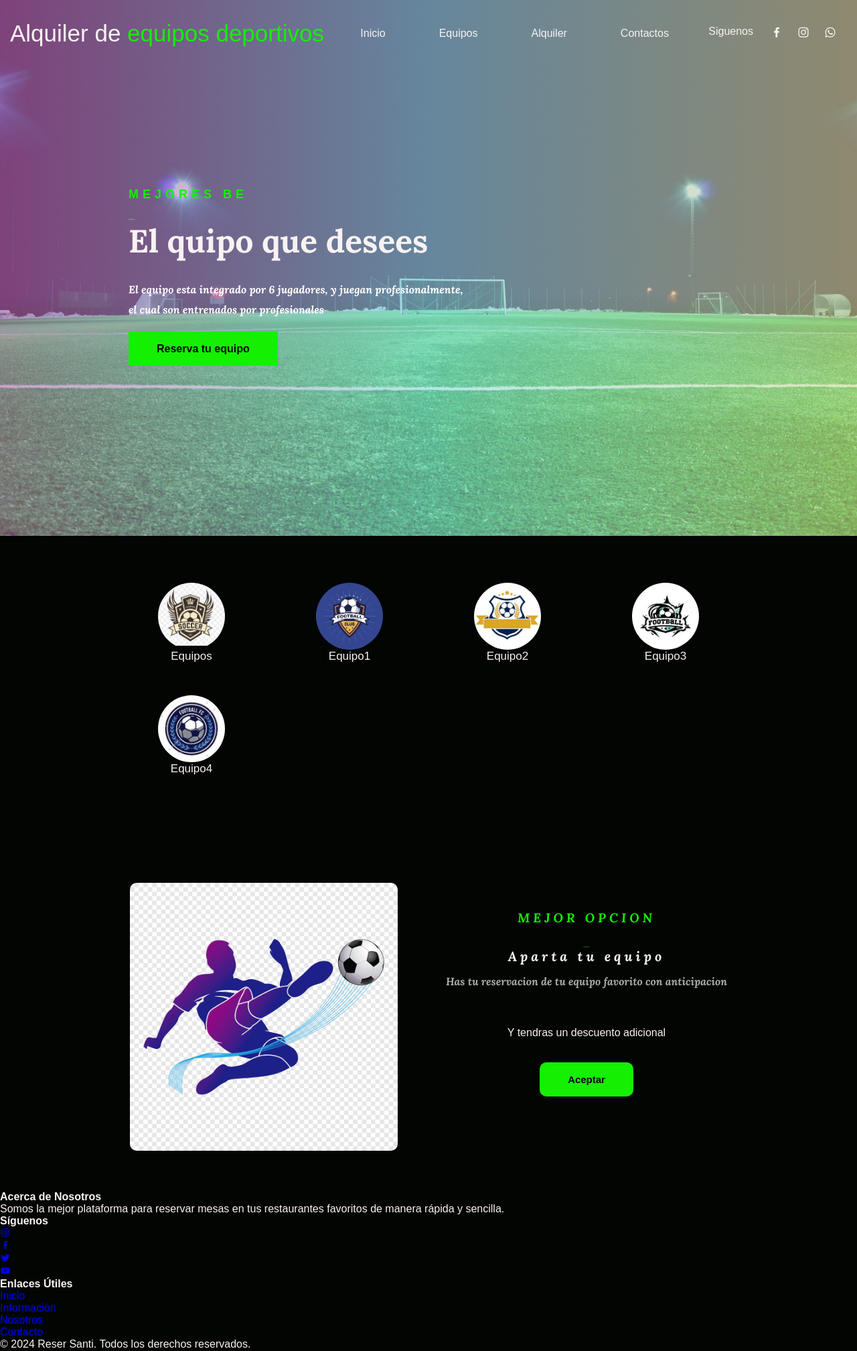
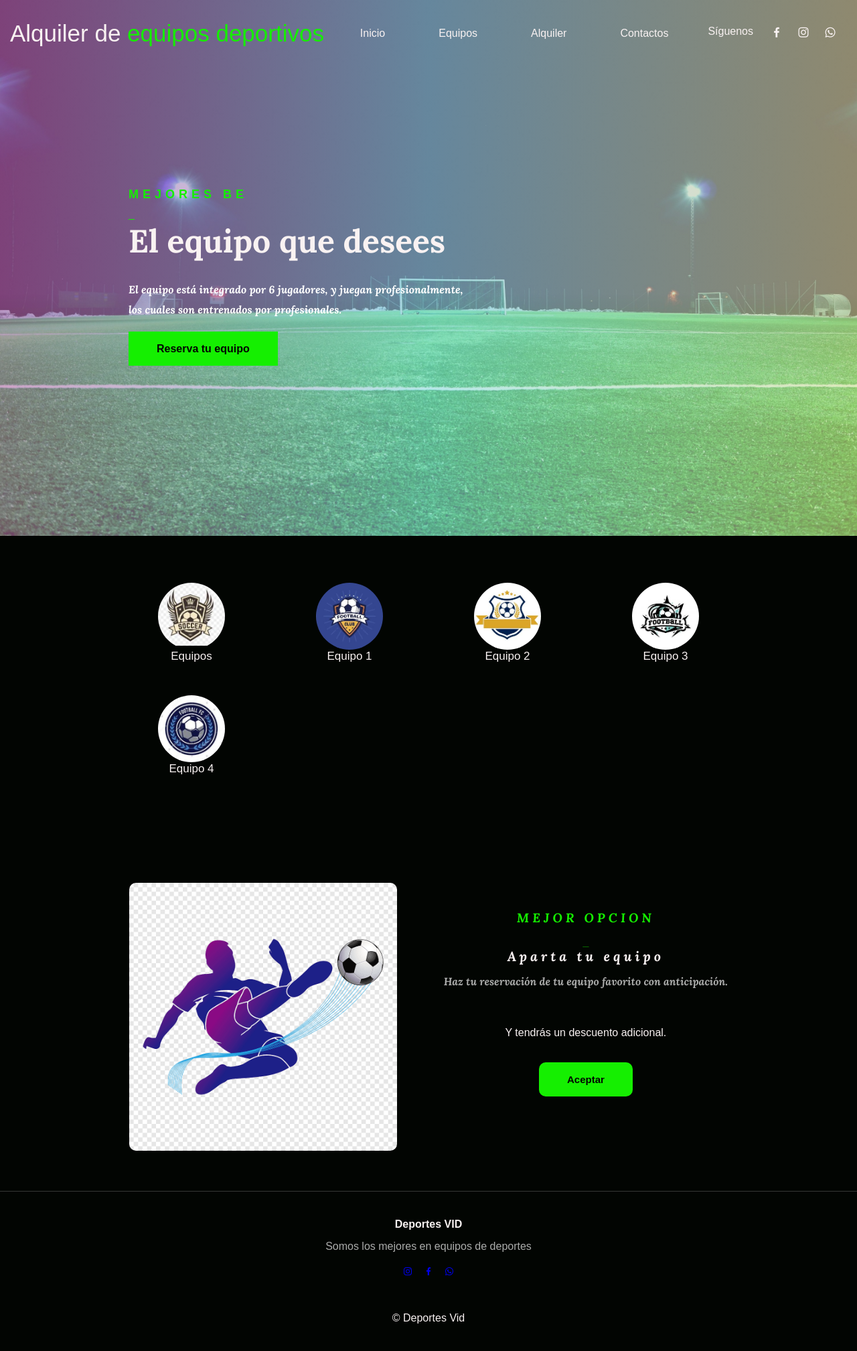
Before and after one commit to MeylyDarlin04/crud_clientesMDVP, a Django app: page / in a window 1280 px wide. Shown: the whole page at 67% size. Run offline with Django 5.2, Linux system fonts and the light colour scheme; some libraries are stand-ins or nearby versions.

Commit message:
staticfiles

```diff
--- a/clientes/static/clientes/css/style.css
+++ b/clientes/static/clientes/css/style.css
@@ -1,4 +1,4 @@
-*{
+* {
     margin: 0;
     padding: 0;
     border: none;
@@ -8,22 +8,21 @@
     scroll-behavior: smooth;
     font-family: sans-serif;
 }
-:root{
+
+:root {
     --text-color: #f9f2f2;
     --bg-color: #020502;
     --main-color: #15ef01;
     --p-font: 1rem;
     --h2-font: 6rem;
     --h1-font: 3rem;
+}
 
-
-}
 @font-face {
     font-family: 'Lora';
     src: url('../fonts/lorabold.ttf');
     font-style: normal;
     font-weight: bold;
-
 }
 
 @font-face {
@@ -31,9 +30,9 @@
     src: url('../fonts/lorabolditalic.ttf');
     font-style: normal;
     font-weight: 300;
+}
 
-}
-body{
+body {
     color: var(--text-color);
     background: var(--bg-color);
 }
@@ -49,41 +48,47 @@
     display: flex;
     align-items: center;
     justify-content: space-between;
-    /*backdrop-filter: blur(35px);*/
+    /* backdrop-filter: blur(35px); */
     transition: .50s ease all;
+}
 
-}
-header.sticky{
+header.sticky {
     padding: 8px 15%;
     background: transparent;
     backdrop-filter: blur(35px);
 }
-.logo{
+
+.logo {
     font-size: 35px;
     color: var(--text-color);
+}
 
-}
-span{
+span {
     color: var(--main-color);
 }
-.navbar{
+
+.navbar {
     display: flex;
 }
-.navbar a{
+
+.navbar a {
     color: var(--text-color);
     padding: 20px;
     margin: 15px 20px;
     font-size: var(--p-font);
 }
-.navbar a:hover{
+
+.navbar a:hover {
     color: var(--main-color);
     border-bottom: 2px solid var(--main-color);
 }
+
 .h-derecha {
     display: flex;
     align-self: center;
 }
-.h-derecha a{
+
+.h-derecha a {
     vertical-align: middle;
     font-size: 20px;
     color: var(--text-color);
@@ -91,38 +96,38 @@
     margin-right: 15px;
     transition: 0.50s ease all;
 }
-.h-derecha a:hover{
-    color-scheme: var(--main-color);
+
+.h-derecha a:hover {
+    color: var(--main-color);
     transform: translateY(-4px);
+}
 
-}
-.h-derecha a:first-child{
+.h-derecha a:first-child {
     font-size: var(--p-font);
     margin-right: 20px;
+}
 
-}
-#menu-icon{
+#menu-icon {
     color: var(--main-color);
     font-size: 30px;
     cursor: pointer;
     display: none;
     z-index: 1001;
 }
-section{
+
+section {
     padding: 70px 15% 60px;
-    /*
-padding: 70px; Aplica a los 4 lados
-padding: 70px 15px; 70 aplica arriba y abajo y 15 aplica izq
-    */
+    /* padding: 70px; Aplica a los 4 lados
+    padding: 70px 15px; 70 aplica arriba y abajo y 15 aplica izq */
 }
-.home{
+
+.home {
     height: 100vh;
     width: 100%;
     background: linear-gradient(to left,
         rgba(3, 154, 18, 0.6),
         rgba(232, 228, 228, 0.6),
         rgba(232, 7, 7, 0.6)
-
     );
     background: url(../img/deporte.jpg);
     background: linear-gradient(to left,
@@ -132,18 +137,20 @@
     ), url(../img/deporte.jpg);
     background-size: cover;
     background-position: bottom center;
-    display: flex;/*al no indicar 'direction, es horizontal*/
-    justify-content: flex-start;/*alinea el eje principal*/
-    align-items: center; /*alinea el eje transversal*/
+    display: flex;
+    justify-content: flex-start;
+    align-items: center;
 }
-.home-text h1{
+
+.home-text h1 {
     font-family: 'Lora';
     font-weight: bold;
     font-size: var(--h1-font);
     line-height: 1.3;
     margin-bottom: 25px;
 }
-.home-text p{
+
+.home-text p {
     font-family: 'Lora';
     font-weight: 300;
     line-height: 30px;
@@ -151,7 +158,8 @@
     font-size: var(--p-font);
     color: #ffffff;
 }
-.home-text h5{
+
+.home-text h5 {
     font-size: 18px;
     font-weight: 600;
     margin-bottom: 10px;
@@ -159,10 +167,8 @@
     text-transform: uppercase;
     letter-spacing: 6px;
 }
-.btn{
-    /*
-    block inline inline-block
-    */
+
+.btn {
     display: inline;
     padding: 15px 40px;
     background: var(--main-color);
@@ -171,57 +177,58 @@
     border: 2px solid transparent;
     transition: .50s ease all;
 }
-.btn:hover{
+
+.btn:hover {
     background: transparent;
     color: var(--text-color);
     border: 2px solid var(--text-color);
     transform: translateX(10px);
 }
-.col-content{
+
+.col-content {
     display: grid;
-    grid-template-columns: repeat(auto-fit, minmax(150px,auto));
-    /*grid-template-columns: auto auto auto;*/
-    /*grid-template-columns: repeat(3,auto);*/
-    /*grid-template-columns: 3fr 1fr;*/
+    grid-template-columns: repeat(auto-fit, minmax(150px, auto));
     gap: 3rem;
     align-items: center;
     text-align: center;
+}
 
-}
-.row-img{
+.row-img {
     overflow: hidden;
     width: 100px;
     height: 100px;
     margin: 0 auto;
     border-radius: 50%;
     cursor: pointer;
+}
 
-}
-.row-img img{
+.row-img img {
     width: 100%;
     transition: 0.7s ease transform;
 }
-.row-img img:hover{
+
+.row-img img:hover {
     transform: scale(1.2);
 }
-.col-content h4{
+
+.col-content h4 {
     font-size: 17px;
     font-weight: 500;
     cursor: pointer;
 }
-.col-content h4:hover{
+
+.col-content h4:hover {
     color: var(--main-color);
 }
 
-
-.col_conte2{
+.col_conte2 {
     display: grid;
     grid-template-columns: repeat(auto-fit, minmax(150px, auto));
     gap: 3rem;
     margin-top: 30px;
 }
 
-.row-img1{
+.row-img1 {
     overflow: hidden;
     width: 400px;
     height: 400px;
@@ -234,11 +241,12 @@
     width: 100%;
 }
 
-.home-text1{
-    text-align:center;
+.home-text1 {
+    text-align: center;
     margin-left: 20px;
     margin-top: 40px;
 }
+
 .home-text1 h5 {
     font-family: 'Lora';
     font-size: 19px;
@@ -283,11 +291,12 @@
     border: 2px solid var(--text-color);
 }
 
-@media (max-width:1050px){
-    #menu-icon{
+@media (max-width: 1050px) {
+    #menu-icon {
         display: block;
     }
-    .navbar{
+
+    .navbar {
         position: absolute;
         display: flex;
         flex-direction: column;
@@ -300,32 +309,70 @@
         left: -100%;
         padding: 40px 60px;
         transition: .50s ease all;
+    }
 
-    }
-    .navbar a{
+    .navbar a {
         display: block;
         font-size: 2.2rem;
         margin: 0px 0px 40px 0px;
     }
-    .navbar.open{
+
+    .navbar.open {
         left: 0;
     }
-    :root{
-        --p-font:15px;
-        --h2-font:1rem;
-        --h1-font:3rem;
+
+    :root {
+        --p-font: 15px;
+        --h2-font: 1rem;
+        --h1-font: 3rem;
     }
-    section{
+
+    section {
         padding: 45px 5%;
     }
 
-    header.sticky{
+    header.sticky {
         padding: 7px 5%;
     }
-    .col_conte2{
+
+    .col_conte2 {
         grid-template-columns: 1fr;
-        gap:3rem;
+        gap: 3rem;
+    }
+}
+
+footer {
+    background-color: var(--bg-color);
+    color: var(--text-color);
+    padding: 40px 15%;
+    display: flex;
+    flex-direction: column;
+    align-items: center;
+    border-top: 1px solid #ffffff33;
+}
+
+.footer-content {
+    text-align: center;
+    margin-bottom: 30px;
 }
 
 
+.footer-content h3 {
+    font-family: 'osw', sans-serif;
+    font-size: var(--h3-font);
+    margin-bottom: 15px;
+
 }
+
+.footer-content p {
+    font-size: var(--p-font);
+    margin-bottom: 20px;
+    color: #ffffffab;
+}
+
+.socials {
+    display: flex;
+    justify-content: center;
+    gap: 15px;
+    margin-bottom: 20px;
+}
--- a/clientes/static/clientes/js/script.js
+++ b/clientes/static/clientes/js/script.js
@@ -42,11 +42,11 @@
 //Cambiar la imagen de fondo cada n segundo
 
 const imagenes =[
-    'img/1deporte.jpg',
-    'img/deporte.jpg',
-    'img/deportes.jpg',
-    'img/futbol5.jpg',
-    'img/futbol2.jpg'
+    'clientes/img/1deporte.jpg',
+    'clientes/static/clientes/img/deporte.jpg',
+    'static/clientes/img/deportes.jpg',
+    '/static/clientes/img/futbol5.jpg',
+    '/clientes/static/clientes/img/futbol2.jpg'
 ];
 const homeSection = document.querySelector('.home');
 const intervalo = 5000; //5000 ms =n5 s
--- a/clientes/templates/index.html
+++ b/clientes/templates/index.html
@@ -3,11 +3,11 @@
 <head>
     <meta charset="utf-8">
     <meta name="viewport" content="width=device-width, initial-scale=1">
-    <title>Alquiler de equipos deportivos </title>
-    <!--Enlace a hoja de estilos CSS-->
+    <title>Alquiler de equipos deportivos</title>
+    <!-- Enlace a hoja de estilos CSS -->
     {% load static %}
-    <link rel="stylesheet" type="text/css" href="{% static 'css/style.css' %}">
-    <link rel="stylesheet" type="text/css" href="{% static 'css/boxicons.min.css' %}">
+    <link rel="stylesheet" type="text/css" href="{% static 'clientes/css/style.css' %}">
+    <link rel="stylesheet" type="text/css" href="{% static 'clientes/css/boxicons.min.css' %}">
     <link href="https://unpkg.com/aos@2.3.1/dist/aos.css" rel="stylesheet">
 </head>
 <body>
@@ -21,120 +21,100 @@
             <li><a href="#">Contactos</a></li>
         </ul>
         <div class="h-derecha">
-            <a href="#">Siguenos</a>
+            <a href="#">Síguenos</a>
             <a href="#"><i class='bx bxl-facebook'></i></a>
             <a href="#"><i class='bx bxl-instagram'></i></a>
-            <a href="#"><i class='bx bxl-whatsapp' ></i></a>
+            <a href="#"><i class='bx bxl-whatsapp'></i></a>
             <div class="bx bx-menu" id="menu-icon"></div>
         </div>
     </header>
+
     <section class="home" id="home">
         <div class="home-text">
             <h5 id="typed">Elije</h5>
-            <h1> El quipo que desees</h1>
-            <p>El equipo esta integrado por 6 jugadores, y juegan profesionalmente, <br> el cual son entrenados por profesionales
-            </p>
-            <a href="#" id = "btn-reserva" class="btn">Reserva tu equipo</a>
+            <h1>El equipo que desees</h1>
+            <p>El equipo está integrado por 6 jugadores, y juegan profesionalmente,<br> los cuales son entrenados por profesionales.</p>
+            <a href="#" id="btn-reserva" class="btn">Reserva tu equipo</a>
         </div>
     </section>
+
     <section class="columnas" id="equi">
         <div data-aos="zoom-in-up" class="col-content">
             <div class="row">
                 <div class="row-img">
-                    <img src="img/futbol.jpg">
-
+                    <img src="static/clientes/img/futbol.jpg">
                 </div>
                 <h4>Equipos</h4>
-
             </div>
             <div class="row">
                 <div class="row-img">
-                    <img src="img/futbol2.jpg">
-
+                    <img src="static/clientes/img/futbol2.jpg">
                 </div>
-                <h4>Equipo1</h4>
+                <h4>Equipo 1</h4>
             </div>
             <div class="row">
                 <div class="row-img">
-                    <img src="img/futbol3.jpg">
-
+                    <img src="static/clientes/img/futbol3.jpg">
                 </div>
-                <h4>Equipo2</h4>
+                <h4>Equipo 2</h4>
             </div>
             <div class="row">
                 <div class="row-img">
-                    <img src="img/futbol4.jpg">
-
+                    <img src="static/clientes/img/futbol4.jpg">
                 </div>
-                <h4>Equipo3</h4>
+                <h4>Equipo 3</h4>
             </div>
             <div class="row">
                 <div class="row-img">
-                    <img src="img/futbol5.jpg">
-
+                    <img src="static/clientes/img/futbol5.jpg">
                 </div>
-                <h4>Equipo4</h4>
+                <h4>Equipo 4</h4>
             </div>
         </div>
+    </section>
 
-
-
-    </section>
     <section class="columna2">
-        <div data-aos="zoom-in-right" class=col_conte2>
+        <div data-aos="zoom-in-right" class="col_conte2">
             <div class="row1">
                 <div class="row-img1">
-                    <img src="img/fut.png" alt="Imagen de futbol">
+                    <img src="static/clientes/img/fut.png" alt="Imagen de futbol">
                 </div>
             </div>
             <div class="row1">
                 <div class="home-text1">
-                    <h5 id = "typed2">Oferta del equipo</h5>
+                    <h5 id="typed2">Oferta del equipo</h5>
                     <h1>Aparta tu equipo</h1>
-                    <p>Has tu reservacion de tu equipo favorito con anticipacion</p><br> Y tendras un descuento adicional</p>
-                    <a href="#" id = "btn-aceptar" class="btn_2">Aceptar</a>
+                    <p>Haz tu reservación de tu equipo favorito con anticipación.</p><br> Y tendrás un descuento adicional.</p>
+                    <a href="#" id="btn-aceptar" class="btn_2">Aceptar</a>
                 </div>
             </div>
         </div>
+    </section>
 
-    </section>
     <!-- Footer -->
     <footer>
-        <div class="footer-container">
-            <div class="footer-section">
-                <h4>Acerca de Nosotros</h4>
-                <p>Somos la mejor plataforma para reservar mesas en tus restaurantes favoritos de manera rápida y sencilla.</p>
-            </div>
-            <div class="footer-section">
-                <h4>Síguenos</h4>
-                <ul class="socials">
-                    <li><a href="#"><i class='bx bxl-instagram'></i></a></li>
-                    <li><a href="#"><i class='bx bxl-facebook'></i></a></li>
-                    <li><a href="#"><i class='bx bxl-twitter'></i></a></li>
-                    <li><a href="#"><i class='bx bxl-youtube'></i></a></li>
-                </ul>
-            </div>
-            <div class="footer-section">
-                <h4>Enlaces Útiles</h4>
-                <ul class="footer-links">
-                    <li><a href="#home">Inicio</a></li>
-                    <li><a href="#info">Información</a></li>
-                    <li><a href="#">Nosotros</a></li>
-                    <li><a href="#">Contacto</a></li>
-                </ul>
-            </div>
-            <!-- Puedes agregar más secciones aquí si lo deseas -->
+        <div data-aos="zoom-in-right" class="footer-content">
+            <h3>Deportes VID</h3>
+            <p>Somos los mejores en equipos de deportes</p>
+            <ul class="socials">
+                <li><a href="#"><i class='bx bxl-instagram'></i></a></li>
+                <li><a href="#"><i class='bx bxl-facebook'></i></a></li>
+                <li><a href="#"><i class='bx bxl-whatsapp'></i></a></li>
+
+            </ul>
         </div>
         <div class="footer-bottom">
-            <p>&copy; 2024 Reser Santi. Todos los derechos reservados.</p>
+            <p>&copy; Deportes Vid</p>
         </div>
     </footer>
 
 </body>
+
 <script src="https://unpkg.com/typed.js@2.1.0/dist/typed.umd.js"></script>
-<script src="js/script.js"></script>
+<script src="static/clientes/js/script.js"></script>
 <script src="https://unpkg.com/aos@2.3.1/dist/aos.js"></script>
 <script>
     AOS.init();
-    </script>
+</script>
+
 </html>
```
Lines whose indentation alone changed are shown as unchanged.
